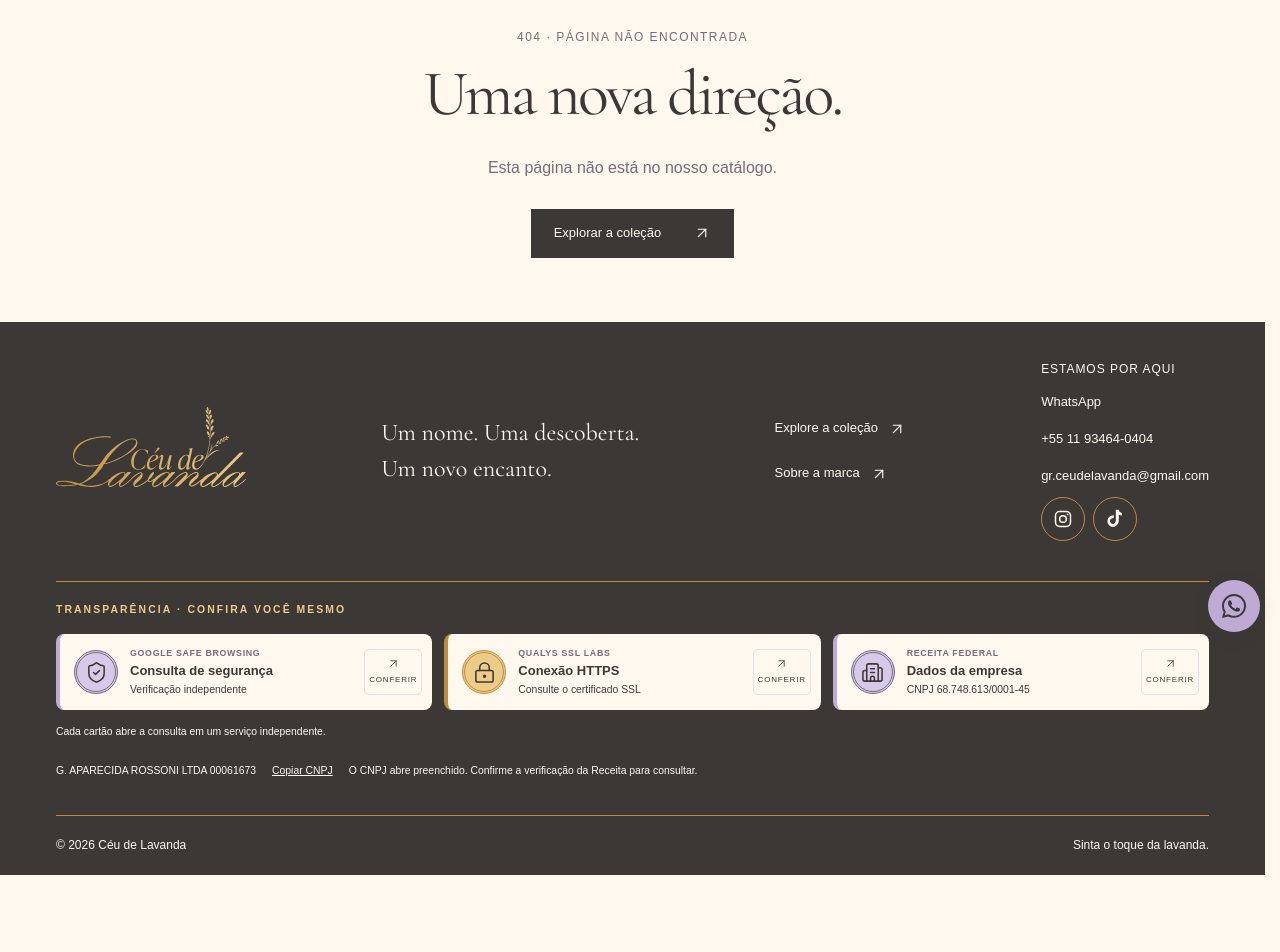
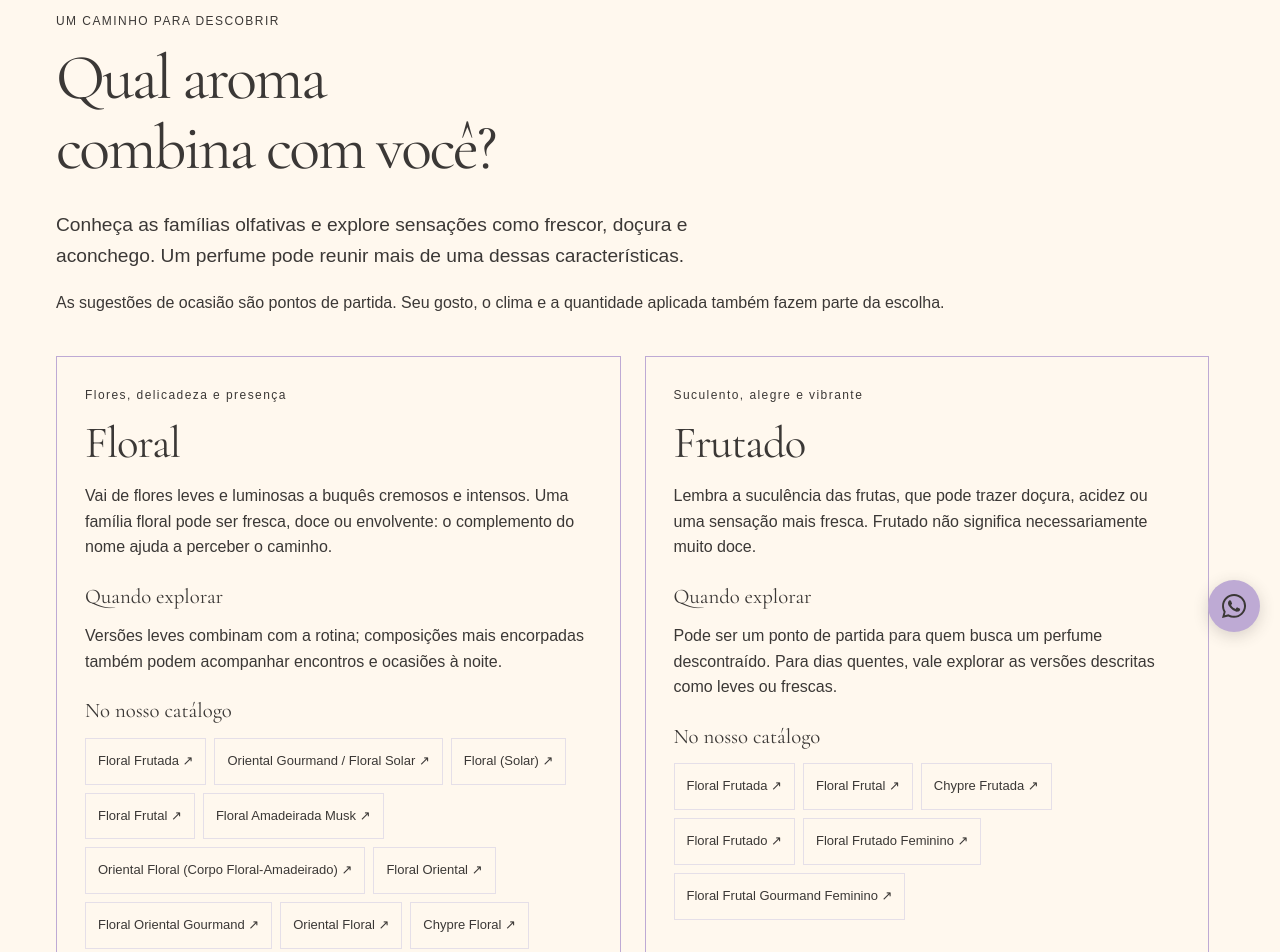
Before and after one commit to PxS00/ceu-de-lavanda-catalog, a Next.js app: page /familias-olfativas in a window 1280 px wide. Before the commit this address had no page. Shown: the part 148-1100 px from the top of the page. Before the commit the page ends 1023 px from the top, so only its background shows below. Built offline with nearby package versions, Linux system fonts and the light colour scheme.

Commit message:
feat(catalog): introduce an olfactory family guide

```diff
--- /dev/null
+++ b/src/app/familias-olfativas/page.tsx
@@ -0,0 +1,35 @@
+import Link from "next/link";
+import { familyGuide } from "@/features/catalog/data/family-guide";
+import { normalize, products } from "@/features/catalog/lib/catalog";
+
+export const metadata = { title: "Guia de famílias olfativas" };
+
+export default function FamilyGuidePage() {
+  const families = [...new Set(products.map((product) => product.family).filter((family): family is string => Boolean(family)))];
+  return (
+    <main id="conteudo" className="wrap family-guide">
+      <p className="eyebrow">UM CAMINHO PARA DESCOBRIR</p>
+      <h1>Qual aroma combina com você?</h1>
+      <p className="family-guide-intro">Conheça as famílias olfativas e explore sensações como frescor, doçura e aconchego. Um perfume pode reunir mais de uma dessas características.</p>
+      <p>As sugestões de ocasião são pontos de partida. Seu gosto, o clima e a quantidade aplicada também fazem parte da escolha.</p>
+      <div className="family-guide-grid">
+        {familyGuide.map((guide) => {
+          const matching = families.filter((family) => guide.terms.some((term) => normalize(family).includes(term)));
+          if (!matching.length) return null;
+          return <section className="family-guide-card" id={guide.id} key={guide.id}>
+            <p className="eyebrow">{guide.mood}</p>
+            <h2>{guide.name}</h2>
+            <p>{guide.description}</p>
+            <h3>Quando explorar</h3>
+            <p>{guide.occasion}</p>
+            <h3>No nosso catálogo</h3>
+            <div className="family-guide-links">
+              {matching.map((family) => <Link href={`/catalogo/?familia=${encodeURIComponent(family)}`} key={family}>{family} ↗</Link>)}
+            </div>
+          </section>;
+        })}
+      </div>
+      <Link className="text-link" href="/catalogo/">Explorar todas as fragrâncias ↗</Link>
+    </main>
+  );
+}
--- /dev/null
+++ b/src/features/catalog/data/family-guide.ts
@@ -0,0 +1,23 @@
+export const familyGuide = [
+  { id: "floral", name: "Floral", terms: ["floral"], mood: "Flores, delicadeza e presença",
+    description: "Vai de flores leves e luminosas a buquês cremosos e intensos. Uma família floral pode ser fresca, doce ou envolvente: o complemento do nome ajuda a perceber o caminho.",
+    occasion: "Versões leves combinam com a rotina; composições mais encorpadas também podem acompanhar encontros e ocasiões à noite." },
+  { id: "frutado", name: "Frutado", terms: ["frutada", "frutal", "frutado"], mood: "Suculento, alegre e vibrante",
+    description: "Lembra a suculência das frutas, que pode trazer doçura, acidez ou uma sensação mais fresca. Frutado não significa necessariamente muito doce.",
+    occasion: "Pode ser um ponto de partida para quem busca um perfume descontraído. Para dias quentes, vale explorar as versões descritas como leves ou frescas." },
+  { id: "amadeirado", name: "Amadeirado", terms: ["amadeirada", "amadeirado"], mood: "Madeiras, textura e aconchego",
+    description: "Explora sensações que lembram madeiras secas, cremosas ou terrosas. Pode transmitir sobriedade e conforto, com intensidade que varia conforme a composição.",
+    occasion: "Pode acompanhar o trabalho ou um jantar; prefira o perfil específico da fragrância para escolher entre uma presença discreta e uma mais marcante." },
+  { id: "gourmand", name: "Gourmand", terms: ["gourmand"], mood: "Doce, cremoso e acolhedor",
+    description: "Evoca sensações de sobremesas e ingredientes como baunilha, caramelo ou cacau. Essas são referências de estilo, não uma lista de notas presente em todos os perfumes.",
+    occasion: "Costuma agradar quem busca aconchego e doçura. Pode combinar com noites ou dias amenos, mas não existe uma regra de horário." },
+  { id: "oriental", name: "Oriental", terms: ["oriental"], mood: "Calor, envolvimento e profundidade",
+    description: "Nome usado no cadastro para composições de caráter quente e envolvente. Pode aparecer ao lado de floral, especiado ou gourmand, indicando caminhos bem diferentes.",
+    occasion: "É uma opção para explorar quando você quer presença. Leia o estilo de cada perfume para entender se ele é mais doce, especiado ou floral." },
+  { id: "chypre", name: "Chypre", terms: ["chypre", "chipre"], mood: "Contraste, estrutura e elegância",
+    description: "Também chamada de chipre, reúne uma ideia de contraste entre brilho e profundidade. As versões florais ou frutadas acrescentam nuances próprias a essa estrutura.",
+    occasion: "Pode acompanhar desde a rotina até ocasiões especiais. A escolha depende da intensidade e do estilo da composição, além do seu gosto." },
+  { id: "citrico", name: "Cítrico", terms: ["citrico", "citrica"], mood: "Fresco, luminoso e revigorante",
+    description: "Traz a impressão viva das frutas cítricas. Pode transmitir leveza e energia, sem determinar sozinho a duração ou a intensidade do perfume.",
+    occasion: "Um caminho para explorar em dias quentes ou na rotina, especialmente quando você busca uma sensação refrescante." },
+];
--- a/src/features/home/styles/family-discovery.css
+++ b/src/features/home/styles/family-discovery.css
@@ -1,4 +1,15 @@
 .family-discovery { padding-block: 52px; }
+.family-guide { padding-block: 48px 72px; }
+.family-guide h1 { max-width: 20ch; }
+.family-guide-intro { font-size: 1.2rem; max-width: 65ch; }
+.family-guide-grid { display: grid; grid-template-columns: repeat(2, minmax(0, 1fr)); gap: 24px; margin: 40px 0; }
+.family-guide-card { padding: 28px; border: 1px solid var(--accent); background: var(--background); }
+.family-guide-card h2 { margin: 12px 0; }
+.family-guide-card h3 { font-size: 1.3rem; margin: 20px 0 10px; }
+.family-guide-links { display: flex; flex-wrap: wrap; gap: 8px; }
+.family-guide-links a { padding: 12px; border: 1px solid var(--border); font-size: var(--text-small); min-height: 44px; }
+.family-guide-links a:hover { background: var(--surface-accent); }
+@media (max-width: 760px) { .family-guide-grid { grid-template-columns: 1fr; } .family-guide-card { padding: 20px; } }
 .family-discovery h2 { margin: 12px 0 28px; }
 .family-discovery-grid { display: grid; grid-template-columns: repeat(4, minmax(0, 1fr)); gap: 16px; }
 .family-discovery-card { display: flex; flex-direction: column; gap: 12px; padding: 24px; border: 1px solid var(--accent); background: var(--background); }
--- a/src/shared/components/site-navigation.tsx
+++ b/src/shared/components/site-navigation.tsx
@@ -3,6 +3,7 @@ import Link from "next/link";
 const navigation = [
   { href: "/", label: "Início" },
   { href: "/catalogo/", label: "Catálogo" },
+  { href: "/familias-olfativas/", label: "Famílias olfativas" },
   { href: "/#sobre", label: "Sobre a marca" },
 ];
 
@@ -24,8 +25,9 @@ export function SiteNavigation({
         ? about
         : href === "/"
           ? pathname === "/" && !about
-          : pathname.startsWith("/catalogo") ||
-            pathname.startsWith("/produtos/");
+          : href === "/catalogo/"
+            ? pathname.startsWith("/catalogo") || pathname.startsWith("/produtos/")
+            : pathname.startsWith(href);
     return (
       <Link
         href={href}
```
Also changed, not shown: src/features/home/components/family-discovery.tsx (+3 -14 lines), 2 other files (tests, documents, lock files or other folders).
